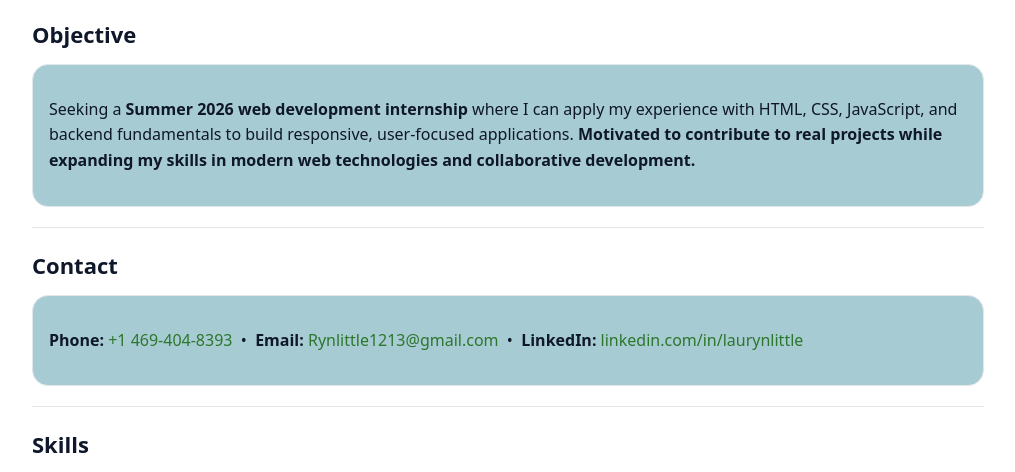
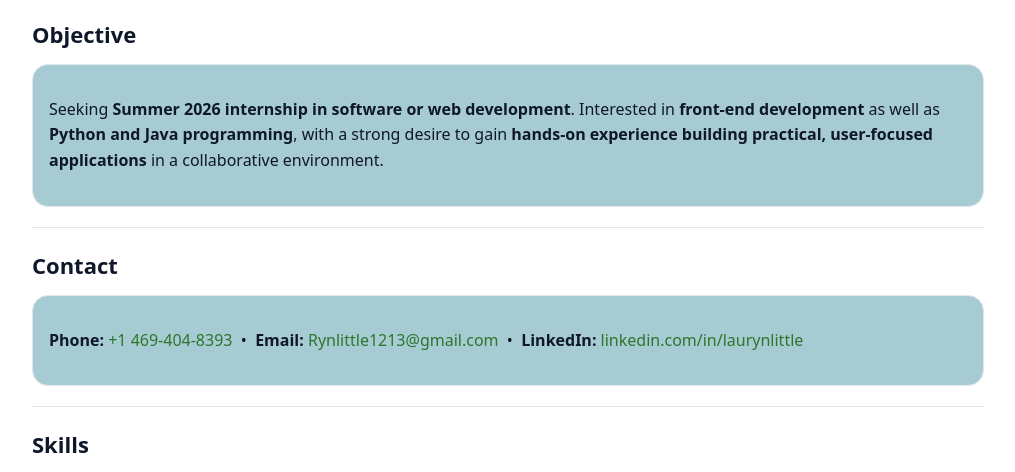
Before and after one commit to Notsolittle/LaurynLittleResume, a plain HTML site: page index.html in a window 1280 px wide. Shown: the part 296-768 px from the top of the page, without its empty margins (132-1147 px from the left). Drawn offline with Linux system fonts and the light colour scheme.

Commit message:
Ob update

```diff
--- a/index.html
+++ b/index.html
@@ -52,7 +52,11 @@
         <section id="about">  <!-- Objective section -->
             <h2>Objective</h2>  <!-- Section Header -->
             <div class="card">  <!-- Card container for content-->
-                <p>Seeking a <strong>Summer 2026 web development internship</strong> where I can apply my experience with HTML, CSS, JavaScript, and backend fundamentals to build responsive, user-focused applications. <strong>Motivated to contribute to real projects while expanding my skills in modern web technologies and collaborative development.</strong></p> <!-- Career goal statement -->
+                <p>Seeking <strong>Summer 2026 internship in software or web development</strong>.
+                Interested in <strong>front-end development</strong> as well as
+                <strong>Python and Java programming</strong>, with a strong desire to gain
+                <strong>hands-on experience building practical, user-focused applications</strong>
+                in a collaborative environment.</strong></p> <!-- Career goal statement -->
             </div>
         </section>
 
```
Also changed, not shown: assets/walkthrough/03_About.jpg, 3 other files.
